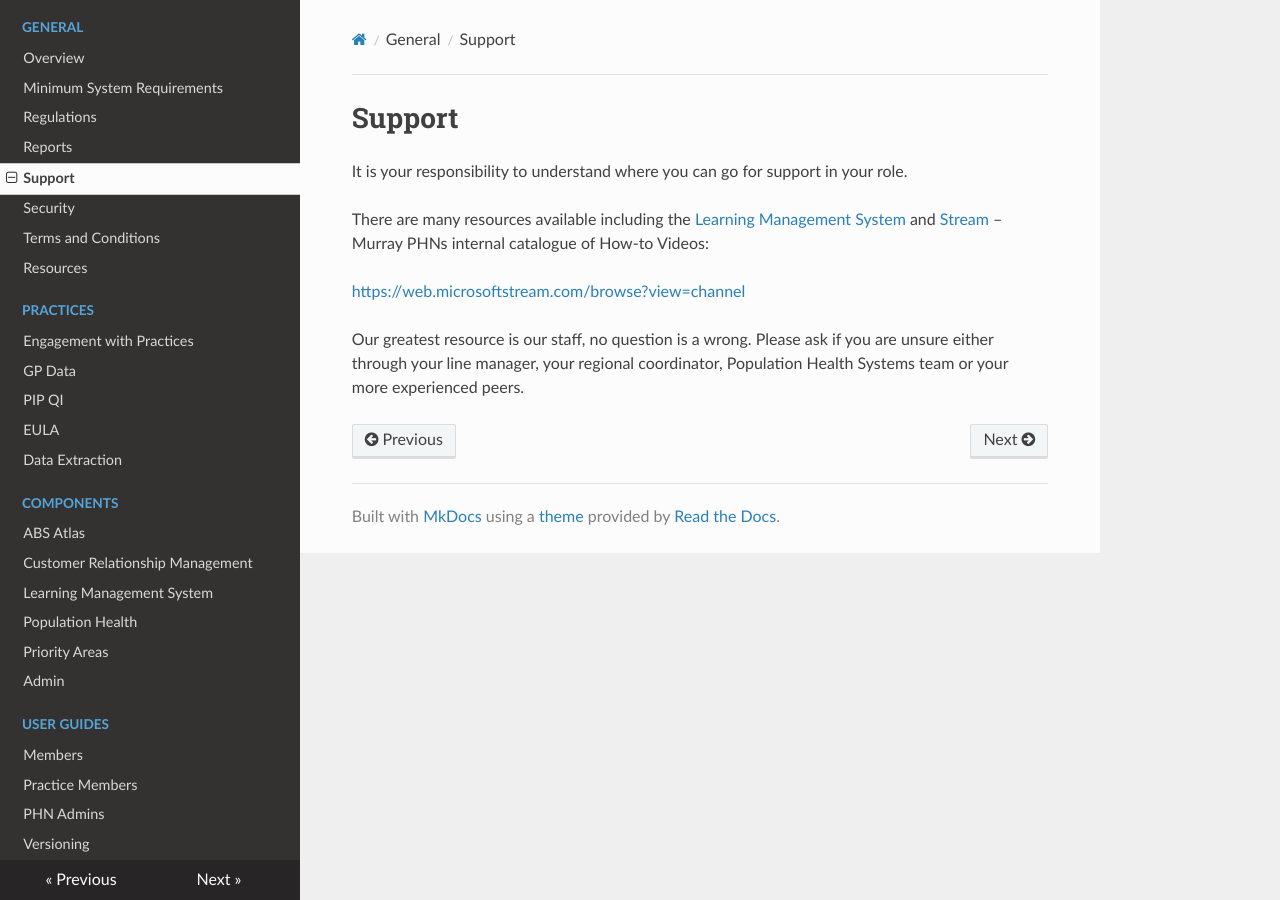
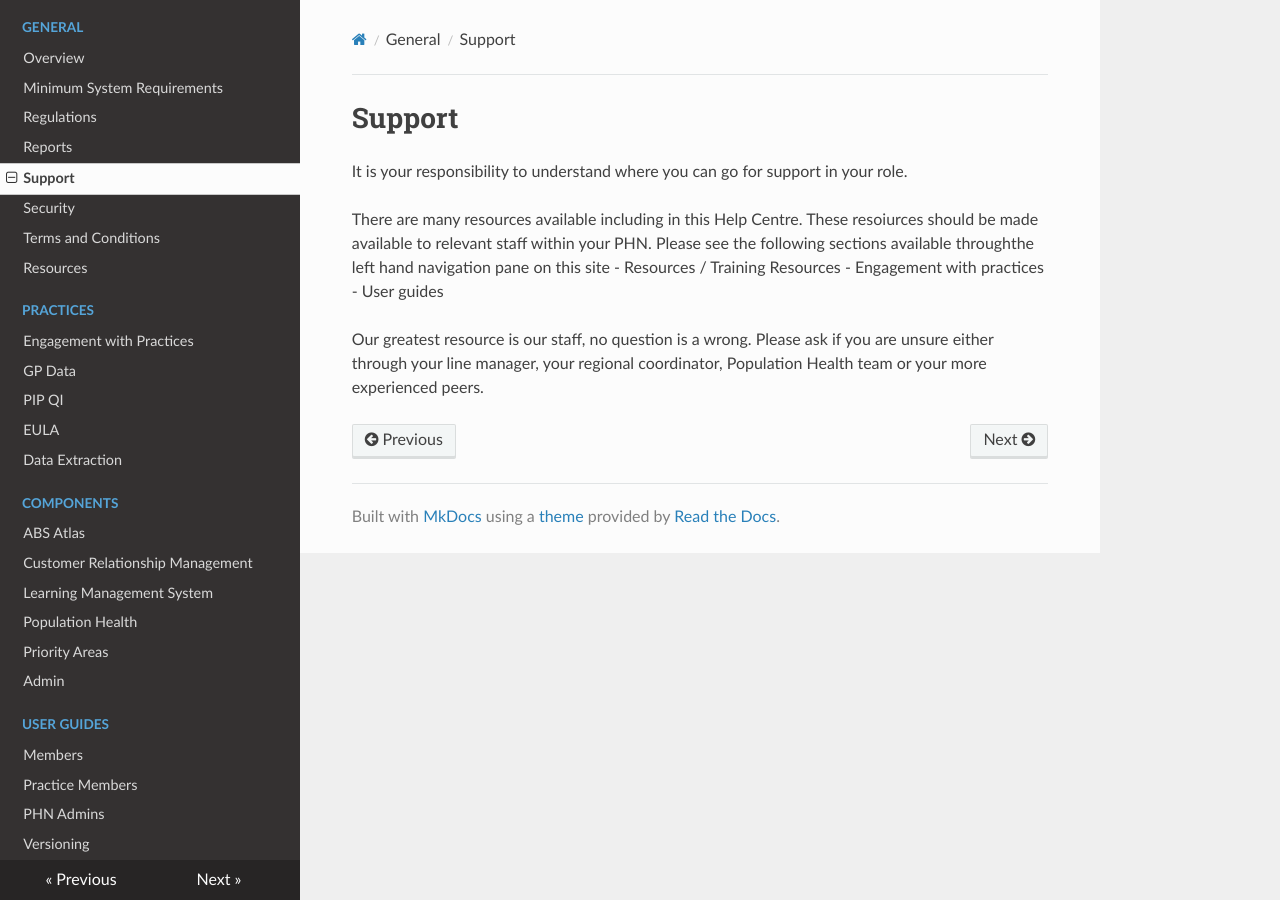
Before and after one commit to MurrayPHN/phn-exchange-docs, an MkDocs documentation site: the page built from docs/general/support.md, in a window 1280 px wide. Built offline with MkDocs 1.6.1, drawn with Linux system fonts in a browser that asks for light colours; nearby versions of some CDN libraries.

Commit message:
Update support.md

```diff
--- a/docs/general/support.md
+++ b/docs/general/support.md
@@ -2,8 +2,10 @@
 
 It is your responsibility to understand where you can go for support in your role.
 
-There are many resources available including the [Learning Management System](https://murrayphn.myjoomlalms.com/) and [Stream](https://web.microsoftstream.com/browse?view=channel) – Murray PHNs internal catalogue of How-to Videos:
+There are many resources available including in this Help Centre. These resoiurces should be made available to relevant staff within your PHN. Please see the following sections available throughthe left hand navigation pane on this site
+- Resources / Training Resources
+- Engagement with practices
+- User guides
 
-[https://web.microsoftstream.com/browse?view=channel](https://web.microsoftstream.com/browse?view=channel)
 
-Our greatest resource is our staff, no question is a wrong. Please ask if you are unsure either through your line manager, your regional coordinator, Population Health Systems team or your more experienced peers.
+Our greatest resource is our staff, no question is a wrong. Please ask if you are unsure either through your line manager, your regional coordinator, Population Health  team or your more experienced peers.
```
